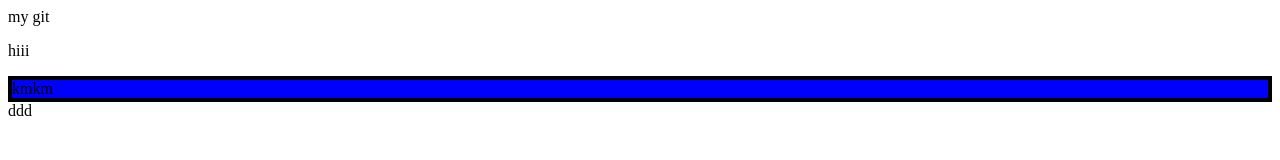
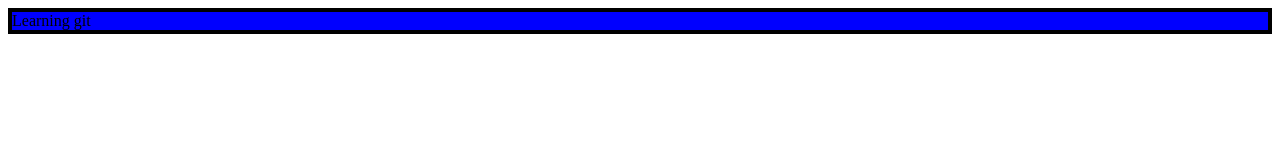
Before and after one commit to spzala19/testing, a plain HTML site: page index.html in a window 1280 px wide. Drawn offline with Linux system fonts and the light colour scheme.

Commit message:
code has completed 1st sprint

```diff
--- a/index.html
+++ b/index.html
@@ -1,10 +1,6 @@
 <html>
 <head><link rel="stylesheet" type="text/css" href="main.css"/> </head>
 <body>
-	<font>my git</font>
-	<p>hiii</p>
-	<div class="sd">kmkm</div>
-	<div>ddd</div>
-
+	<div class="sd">Learning git</div>
 </body>
 </html>
```
